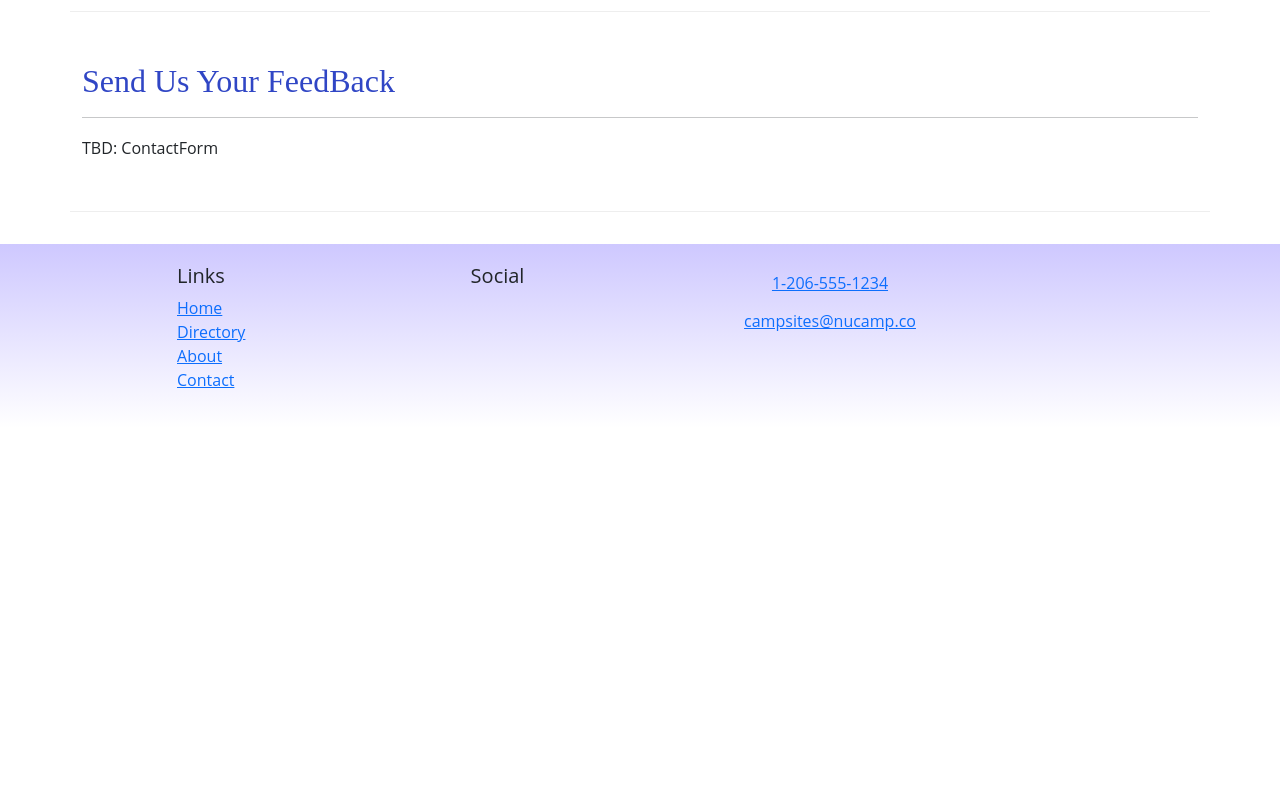
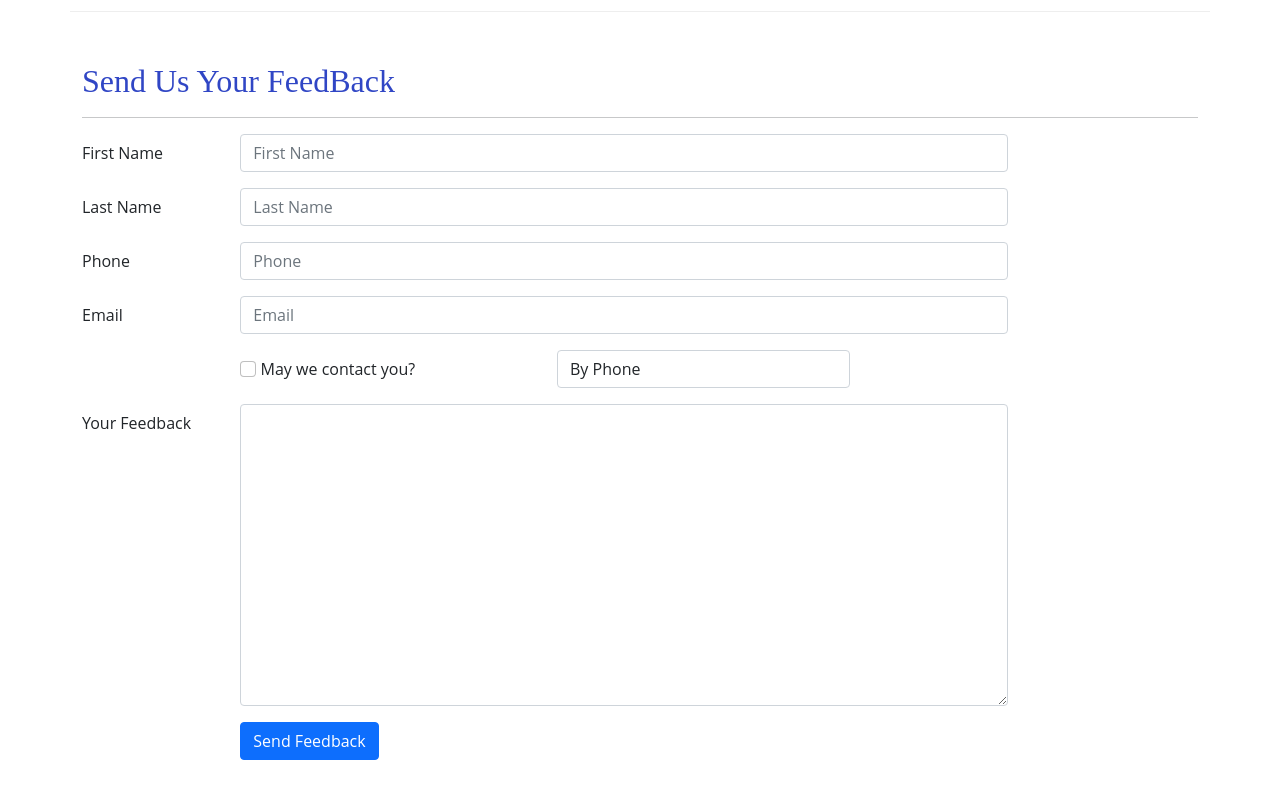
Before and after one commit to HemoglobinGoblin/reactworkshop, a React (Create React App) app: page /contact in a window 1280 px wide. Shown: the part 480-1280 px from the top of the page. Before the commit the page ends 908 px from the top, so only its background shows below. Built offline with nearby package versions, Linux system fonts and the light colour scheme; the HTML template or start-up script is replaced by a standard one.

Commit message:
ContactForm Part 3

```diff
--- /dev/null
+++ b/src/components/ContactForm.js
@@ -0,0 +1,117 @@
+import { Button, Label, Col, FormGroup  } from "reactstrap";
+import { Formik, Field, Form } from "formik";
+
+const ContactForm = () => {
+    const handleSubmit = (values, { resetForm }) => {
+        console.log('form values:', values);
+        console.log('in JSON format:', JSON.stringify(values));
+        resetForm();
+    }
+    return (
+        <Formik
+            initialValues={{
+                firstName: '',
+                lastName: '',
+                phoneNum: '',
+                email: '',
+                agree: false,
+                contactType: 'By Phone',
+                feedback: ''
+            }}
+            onSubmit={handleSubmit}
+        >
+            <Form>
+                <FormGroup row>
+                    <Label htmlFor='firstName' md='2'>
+                        First Name
+                    </Label>
+                    <Col md='10'>
+                        <Field
+                            name='firstName'
+                            placeholder='First Name'
+                            className='form-control'
+                        />
+                    </Col>
+                </FormGroup>
+                <FormGroup row>
+                    <Label htmlFor='lastName' md='2'>
+                        Last Name
+                    </Label>
+                    <Col md='10'>
+                        <Field
+                            name='lastName'
+                            placeholder='Last Name'
+                            className='form-control'
+                        />
+                    </Col>
+                </FormGroup>
+                <FormGroup row>
+                    <Label htmlFor='phoneNum' md='2'>
+                        Phone
+                    </Label>
+                    <Col md='10'>
+                        <Field
+                            name='phoneNum'
+                            placeholder='Phone'
+                            className='form-control'
+                        />
+                    </Col>
+                </FormGroup>
+                <FormGroup row>
+                    <Label htmlFor='email' md='2'>
+                        Email
+                    </Label>
+                    <Col md='10'>
+                        <Field
+                            name='email'
+                            placeholder='Email'
+                            type='email'
+                            className='form-control'
+                        />
+                    </Col>
+                </FormGroup>
+                <FormGroup row>
+                    <Label check md={{ size: 4, offset: 2 }}>
+                        <Field
+                            name='agree'
+                            type='checkbox'
+                            className='form-check-input'
+                        />{' '}
+                        May we contact you?
+                    </Label>
+                    <Col md='4'>
+                        <Field
+                            name='contactType'
+                            as='select'
+                            className='form-control'
+                        >
+                            <option>By Phone</option>
+                            <option>By Email</option>
+                        </Field>
+                    </Col>
+                </FormGroup>
+                <FormGroup row>
+                    <Label htmlFor='feedback' md='2'>
+                        Your Feedback
+                    </Label>
+                    <Col md='10'>
+                        <Field
+                            name='feedback'
+                            as='textarea'
+                            rows='12'
+                            className='form-control' />
+                    </Col>
+                </FormGroup>
+                <FormGroup row>
+                    <Col md={{ size:10, offset: 2 }}>
+                        <Button type='submit' color='primary'>
+                            Send Feedback
+                        </Button>
+                    </Col>
+                </FormGroup>
+            </Form>
+        </Formik>
+    )
+}
+
+export default ContactForm;
--- a/src/pages/ContactPage.js
+++ b/src/pages/ContactPage.js
@@ -1,5 +1,6 @@
 import { Container, Col, Row } from 'reactstrap';
 import SubHeader from '../components/SubHeader';
+import ContactForm from '../components/ContactForm';
 
 const ContactPage = () => {
     return (
@@ -33,7 +34,7 @@
                     <hr />
                 </Col>
                 <Col md='10'>
-                    TBD: ContactForm
+                    <ContactForm />
                 </Col>
             </Row>
         </Container>
```
